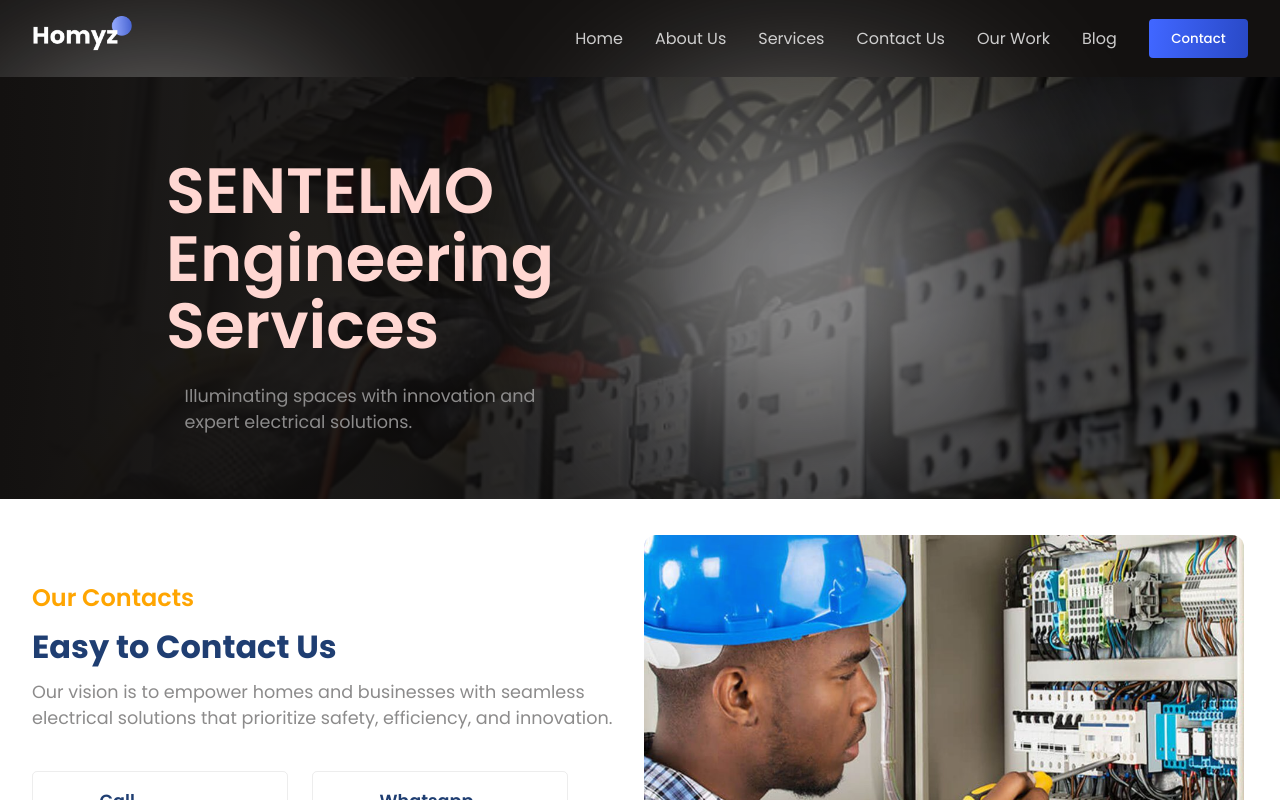
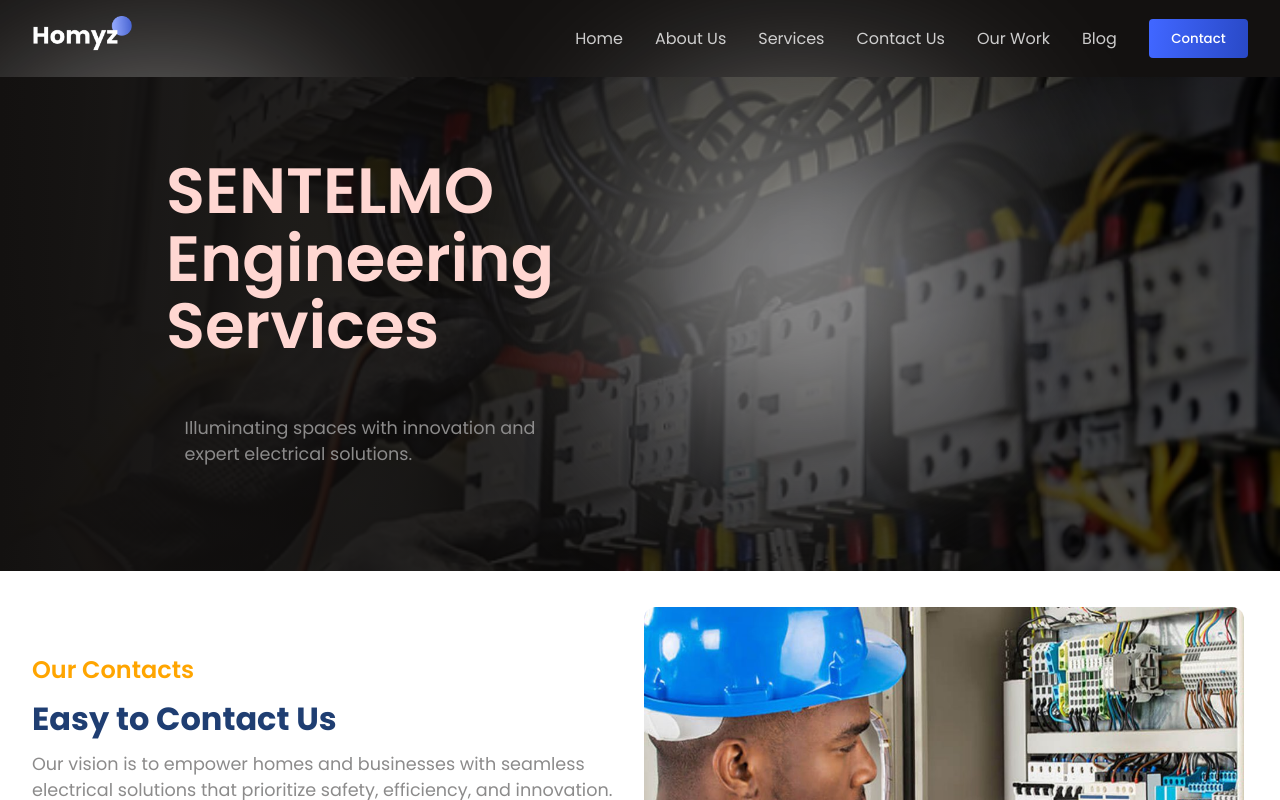
Before and after one commit to Bensoli-Inc/SENDEELMO, a React (Vite) app: page / in a window 1280 px wide. Shown: the top 800 px of the page. Built offline with nearby package versions, Linux system fonts and the light colour scheme.

Commit message:
Update Home.css

```diff
--- a/src/components/Home/Home.css
+++ b/src/components/Home/Home.css
@@ -1,4 +1,7 @@
-
+.description {
+    margin-top: 1rem;
+    margin-bottom: 2.5rem;
+}
 
 .hero-container {
     color: white;
@@ -64,6 +67,8 @@
 .hero-title {
     position: relative;
     z-index: 1;
+    margin-bottom: 1rem;
+    margin-bottom: 1rem;
 }
 
 .hero-title>h1{
```
